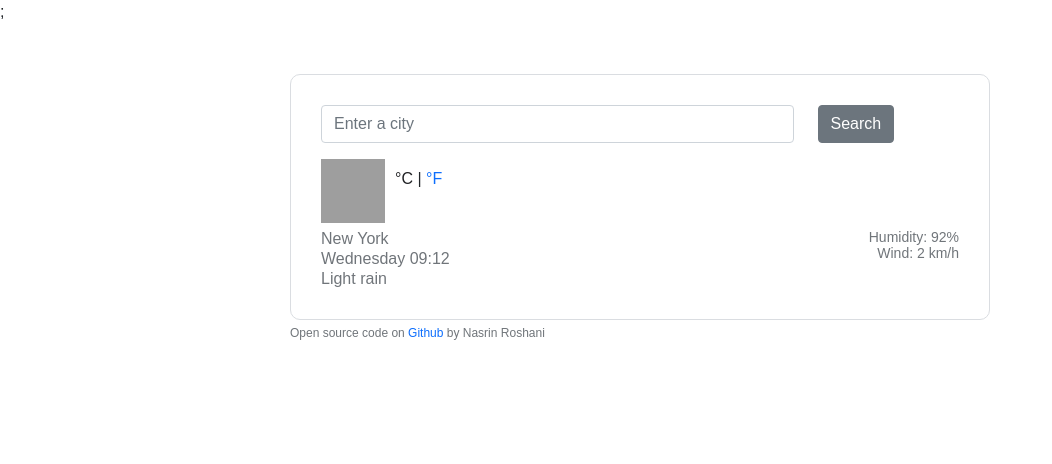
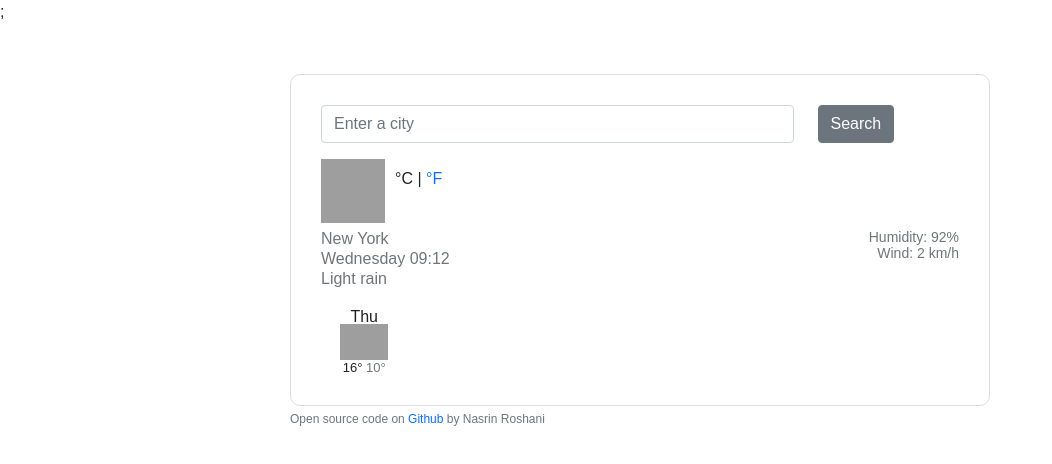
Before and after one commit to nsrnroshani/Vanilla-Weather-App, a plain HTML site: page index.html in a window 1280 px wide. Shown: the whole page, without its empty margins (0-1052 px from the left). Drawn offline with nearby package versions, Linux system fonts and the light colour scheme; no server answers; grey boxes are pictures that could not be loaded.

Commit message:
added forecast HTML and CSS

```diff
--- a/index.html
+++ b/index.html
@@ -36,7 +36,7 @@
                   class="float-left"
                 />
                 <div class="float-left">
-                  <strong id="temperature"> </strong> <span class="units"><a href="#" id="celsius-link" class="active">°C </a>| <a href="#" id="fahrenheit-link" class="passive">°F</a></span>
+                  <strong id="temperature"> </strong> <span class="units"><a href="#" id="celsius-link" class="active">°C </a>| <a href="#" id="fahrenheit-link" >°F</a></span>
 
               </div>
             </div>
@@ -57,8 +57,23 @@
               </ul>
             </div>
           </div>
+<div class="weather-forecast">
+  <div class="row">
+    <div class="col-2">
+      <div class="weather-forecast-date">
+      Thu</div>
+      <img src="https://openweathermap.org/img/wn/03n@2x.png" width="48">
+     <div class="weather-forecast-temperature">
 
+      <span class="weather-forecast-temperature-max"> 16°</span> <span class="weather-forecast-temperature-min"> 10°</span>
+
+     </div>
+    </div>
+
+  </div>
+</div>
          </div>
+
           <small class="coder"
             >Open source code on
             <a
--- a/style.css
+++ b/style.css
@@ -76,9 +76,20 @@ a {
   color: rgb(32, 33, 36);
 }
 
-/* #fahrenheit-link {
+.weather-forecast {
+  margin-top: 20px;
+  text-align: center;
+}
+.weather-forecast-date {
+  font-size: 16px;
+  color: rgb(32, 33, 36);
+  line-height: 15px;
+}
+.weather-forecast-temperature {
+  font-size: 13px;
+  color: rgb(32, 33, 36);
+  line-height: 15px;
+}
+.weather-forecast-temperature-min {
   color: rgb(112, 117, 122);
 }
-#fahrenheit-link:hover {
-  color: rgb(112, 117, 122);
-} */
```
